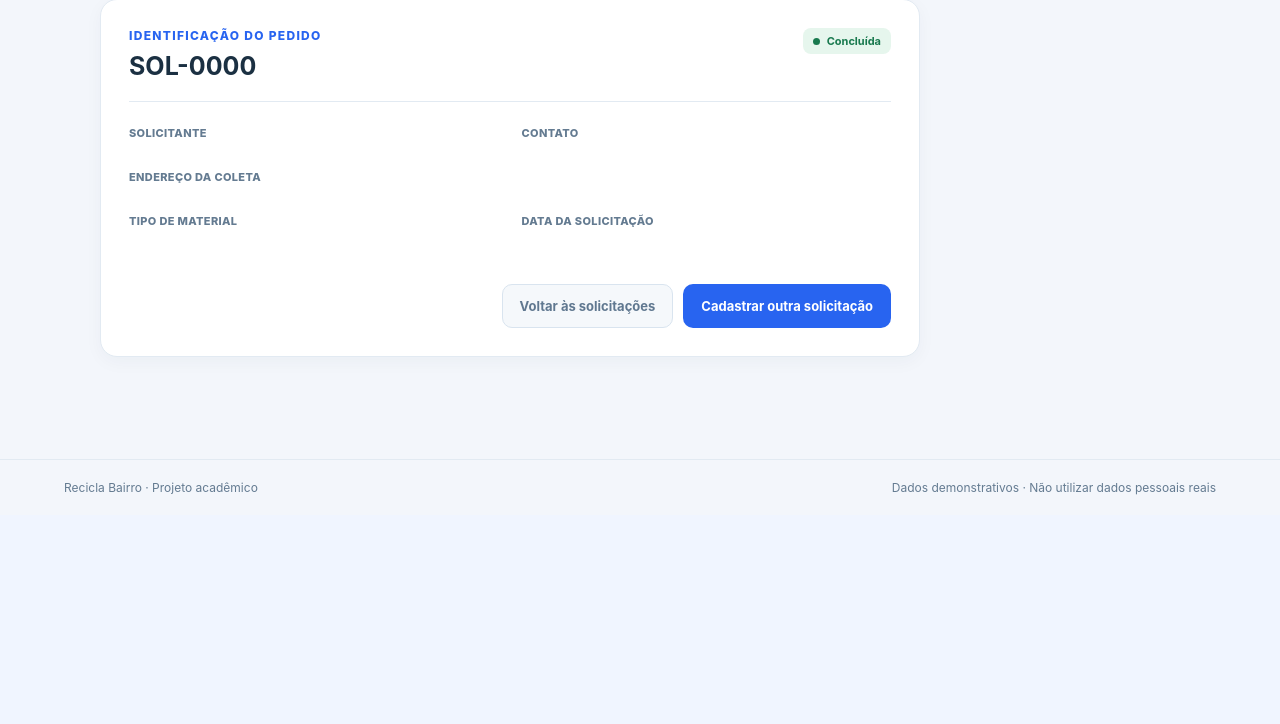
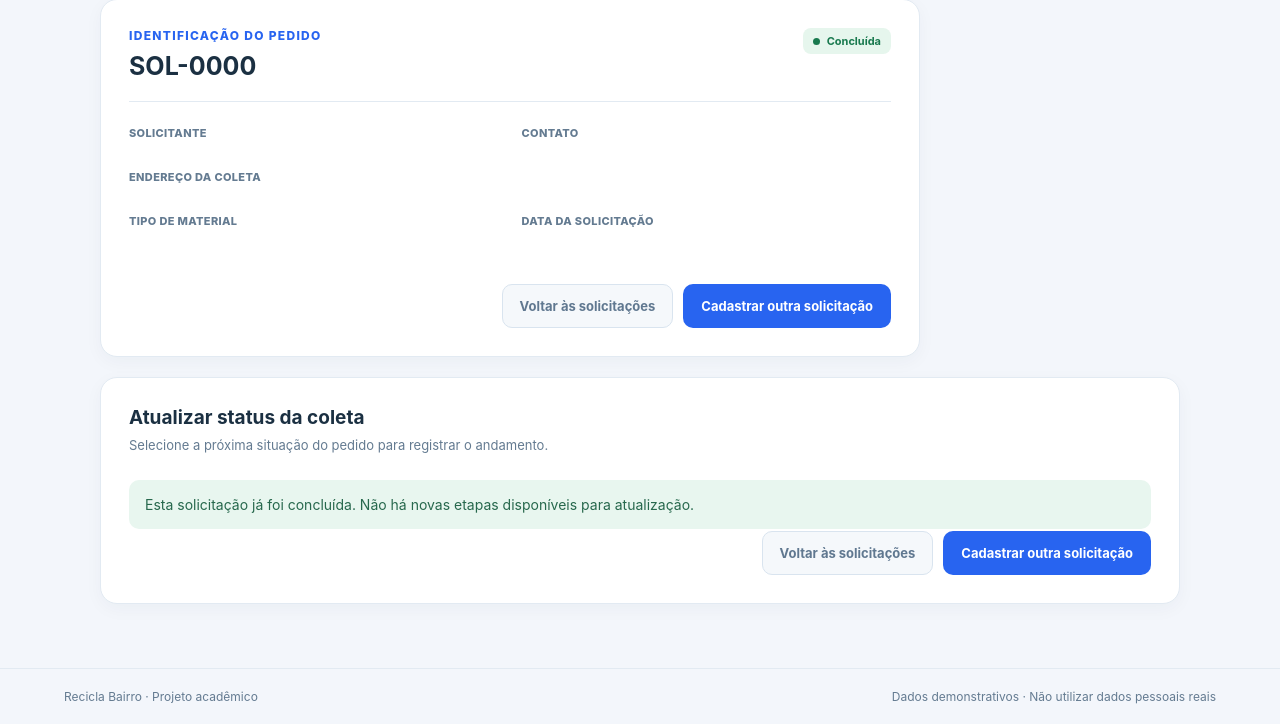
Before and after one commit to ocionemendes-png/recicla-bairro-mvp, a Flask app: template app/templates/solicitacoes/detalhes.html in a window 1280 px wide. Shown: the part 285-1009 px from the top of the page. Before the commit the page ends 780 px from the top, so only its background shows below. Run offline with Flask 3, Linux system fonts and the light colour scheme; the template is opened without the code that fills it, so the values that code supplies are empty.

Commit message:
feat: implementar atualização do status das solicitações

```diff
--- a/app/routes/solicitacoes.py
+++ b/app/routes/solicitacoes.py
@@ -11,6 +11,8 @@ from flask import Blueprint, abort, flash, redirect, render_template, request, s
 
 from app.models.solicitacao import (
     buscar_solicitacao,
+    atualizar_status_solicitacao,
+    TRANSICOES_STATUS,
     contar_solicitacoes_por_status,
     criar_solicitacao,
     listar_solicitacoes,
@@ -165,4 +167,42 @@ def detalhes(solicitacao_id: int):
     solicitacao = buscar_solicitacao(solicitacao_id)
     if solicitacao is None:
         abort(404)
-    return render_template("solicitacoes/detalhes.html", solicitacao=solicitacao)
+    status_opcoes = sorted(
+        TRANSICOES_STATUS.get(solicitacao["status"], set()),
+        key=lambda valor: (valor != "em andamento", valor),
+    )
+    return render_template(
+        "solicitacoes/detalhes.html",
+        solicitacao=solicitacao,
+        status_opcoes=status_opcoes,
+        csrf_token=obter_token_csrf(),
+    )
+
+
+@solicitacoes_bp.post("/<int:solicitacao_id>/status")
+def atualizar_status(solicitacao_id: int):
+    """Valida e persiste uma mudança de status da solicitação."""
+    if not validar_token_csrf(request.form.get("csrf_token")):
+        abort(400, description="O formulário expirou. Atualize a página e tente novamente.")
+
+    solicitacao = buscar_solicitacao(solicitacao_id)
+    if solicitacao is None:
+        abort(404)
+
+    novo_status = request.form.get("status", "").strip().lower()
+    try:
+        atualizada = atualizar_status_solicitacao(solicitacao_id, novo_status)
+    except ValueError:
+        flash("A mudança de status selecionada não é permitida. Confira a etapa atual do pedido.", "error")
+        return redirect(url_for("solicitacoes.detalhes", solicitacao_id=solicitacao_id), code=303)
+
+    if not atualizada:
+        abort(404)
+
+    rotulos = {
+        "pendente": "Pendente",
+        "em andamento": "Em andamento",
+        "concluída": "Concluída",
+    }
+    flash(f"Status atualizado para {rotulos[novo_status]} com sucesso.", "success")
+    return redirect(url_for("solicitacoes.detalhes", solicitacao_id=solicitacao_id), code=303)
--- a/app/static/css/style.css
+++ b/app/static/css/style.css
@@ -858,3 +858,76 @@ h1 {
   .request-summary { gap: 9px; }
   .request-summary-card { padding: 14px; }
 }
+
+
+/* Atualização controlada do status da solicitação */
+.status-update-card {
+  margin-top: 20px;
+  padding: 28px;
+  border: 1px solid var(--line);
+  border-radius: 17px;
+  background: var(--surface);
+  box-shadow: 0 5px 18px rgb(28 55 82 / 4%);
+}
+
+.status-update-card h2 {
+  margin: 0;
+  font-size: 19px;
+}
+
+.status-update-form {
+  display: grid;
+  grid-template-columns: minmax(220px, 1fr) auto;
+  align-items: end;
+  gap: 16px;
+}
+
+.status-update-form .form-field select {
+  width: 100%;
+  min-height: 46px;
+  padding: 11px 13px;
+  border: 1px solid #cfdae7;
+  border-radius: 9px;
+  background: #fff;
+  color: var(--ink);
+  font: inherit;
+  font-size: 14px;
+}
+
+.status-update-help {
+  grid-column: 1 / -1;
+  margin: 0;
+  padding: 12px 14px;
+  border-radius: 9px;
+  background: #f4f7fb;
+  color: var(--muted);
+  font-size: 13px;
+}
+
+.status-update-form .confirmation-actions,
+.status-final-note + .confirmation-actions {
+  grid-column: 1 / -1;
+  margin-top: 2px;
+}
+
+.status-final-note {
+  margin-top: 18px;
+  padding: 14px 16px;
+  border-radius: 10px;
+  background: var(--green-soft);
+  color: #27684d;
+  font-size: 14px;
+  line-height: 1.55;
+}
+
+@media (max-width: 640px) {
+  .status-update-card { padding: 20px; }
+  .status-update-form { grid-template-columns: 1fr; }
+  .status-update-form .confirmation-actions,
+  .status-final-note + .confirmation-actions {
+    flex-direction: column-reverse;
+    align-items: stretch;
+  }
+  .status-update-form .confirmation-actions .button,
+  .status-final-note + .confirmation-actions .button { width: 100%; }
+}
--- a/app/templates/solicitacoes/detalhes.html
+++ b/app/templates/solicitacoes/detalhes.html
@@ -41,4 +41,39 @@
     <a class="button button-primary" href="{{ url_for('solicitacoes.nova') }}">Cadastrar outra solicitação</a>
   </div>
 </section>
+
+<section class="status-update-card" aria-labelledby="status-update-title">
+  <div>
+    <h2 id="status-update-title">Atualizar status da coleta</h2>
+    <p class="form-intro">Selecione a próxima situação do pedido para registrar o andamento.</p>
+  </div>
+
+  {% if status_opcoes %}
+    <form method="post" action="{{ url_for('solicitacoes.atualizar_status', solicitacao_id=solicitacao['id_solicitacao']) }}" class="status-update-form">
+      <input type="hidden" name="csrf_token" value="{{ csrf_token }}">
+      <div class="form-field">
+        <label for="novo-status">Novo status</label>
+        <select id="novo-status" name="status" required>
+          <option value="" selected disabled>Selecione o status</option>
+          {% for opcao in status_opcoes %}
+            <option value="{{ opcao }}">{{ {'em andamento': 'Em andamento', 'concluída': 'Concluída'}[opcao] }}</option>
+          {% endfor %}
+        </select>
+      </div>
+      <p class="status-update-help">A alteração será gravada no banco de dados após a confirmação.</p>
+      <div class="confirmation-actions">
+        <a class="button button-secondary" href="{{ url_for('solicitacoes.listar') }}">Voltar às solicitações</a>
+        <button class="button button-primary" type="submit">Salvar alteração</button>
+      </div>
+    </form>
+  {% else %}
+    <div class="status-final-note" role="status">
+      Esta solicitação já foi concluída. Não há novas etapas disponíveis para atualização.
+    </div>
+    <div class="confirmation-actions">
+      <a class="button button-secondary" href="{{ url_for('solicitacoes.listar') }}">Voltar às solicitações</a>
+      <a class="button button-primary" href="{{ url_for('solicitacoes.nova') }}">Cadastrar outra solicitação</a>
+    </div>
+  {% endif %}
+</section>
 {% endblock %}
```
Also changed, not shown: app/models/solicitacao.py (+45 -0 lines), docs/COMO_EXECUTAR_QUARTO_COMMIT.md (added, +56 -0 lines), docs/QUARTO_COMMIT_ATUALIZACAO_STATUS.md (added, +34 -0 lines), tests/test_solicitacoes.py (+120 -0 lines), README.md.
